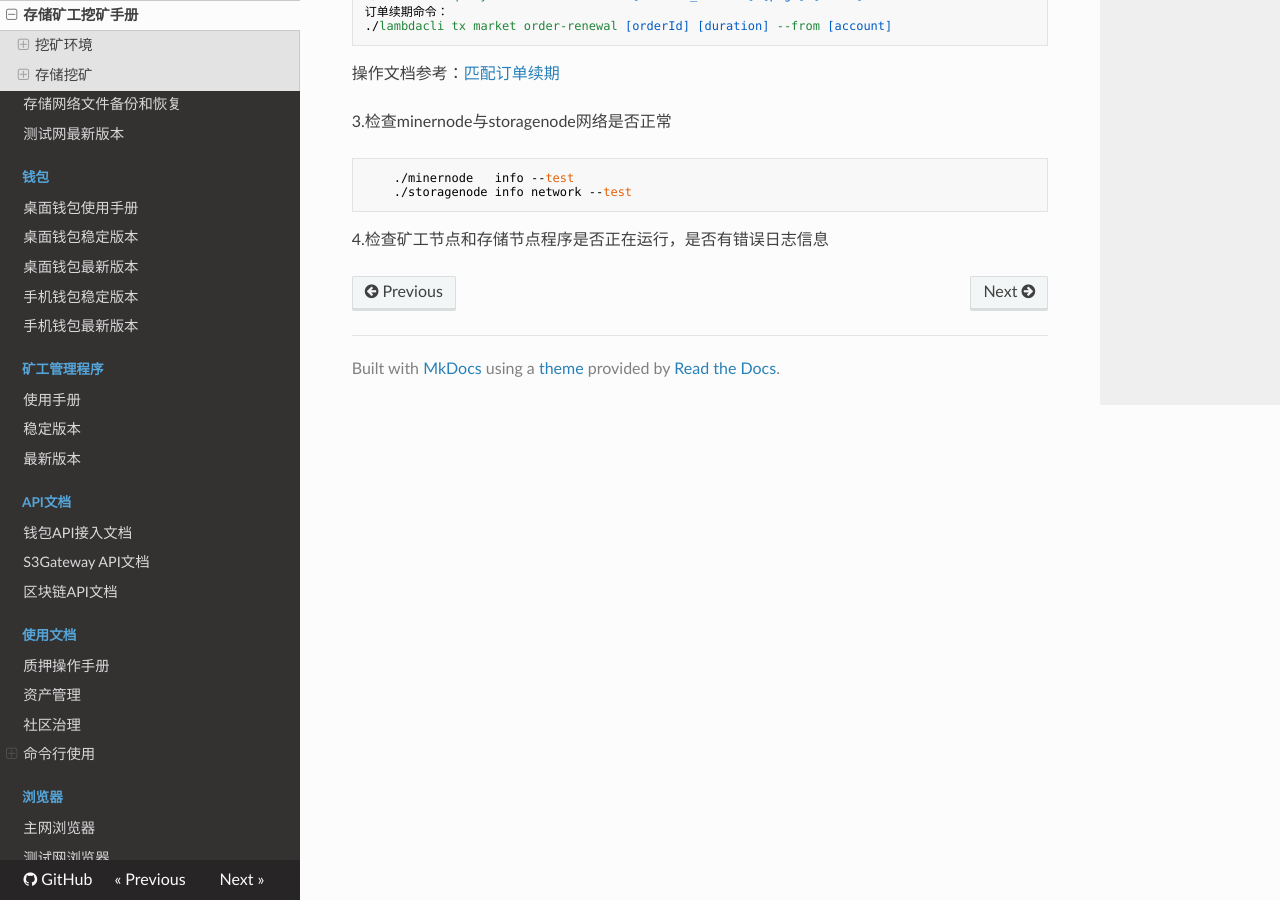
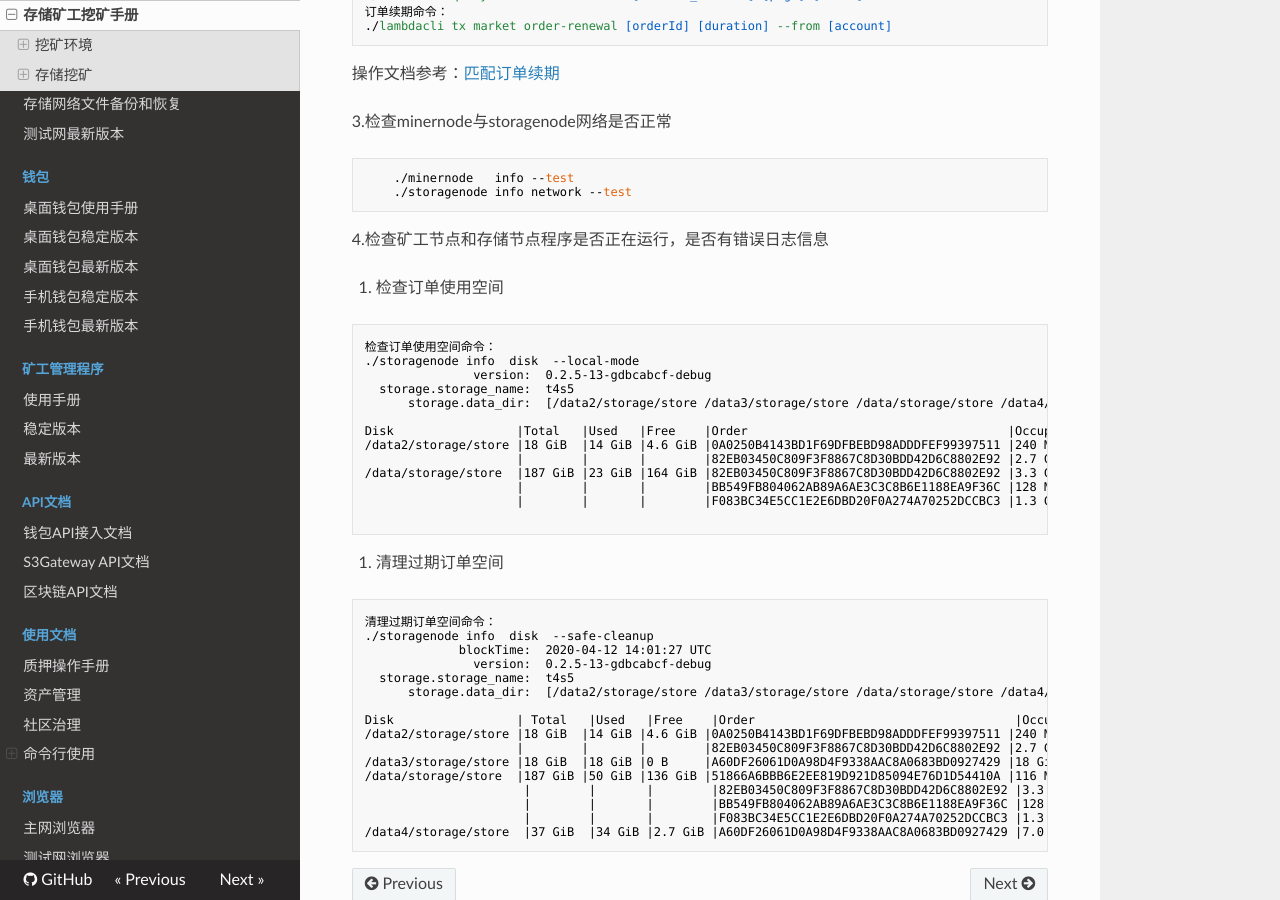
Before and after one commit to fireagainsmile/launch, an MkDocs documentation site: the page built from docs/Lambda-Store-and-Mining.md, in a window 1280 px wide and 900 px high, scrolled down 4338 px. Built offline with MkDocs 1.6.1, drawn with Linux system fonts in a browser that asks for light colours; nearby versions of some CDN libraries.

Commit message:
Update Lambda-Store-and-Mining.md

````diff
--- a/docs/Lambda-Store-and-Mining.md
+++ b/docs/Lambda-Store-and-Mining.md
@@ -134,3 +134,39 @@ data_dir = [ "磁盘1", "磁盘2", "磁盘N"]
 ```
 
 4.检查矿工节点和存储节点程序是否正在运行，是否有错误日志信息
+
+5. 检查订单使用空间
+```
+检查订单使用空间命令：
+./storagenode info  disk  --local-mode
+               version:  0.2.5-13-gdbcabcf-debug
+  storage.storage_name:  t4s5
+      storage.data_dir:  [/data2/storage/store /data3/storage/store /data/storage/store /data4/store]
+
+Disk                 |Total   |Used   |Free    |Order                                    |Occupied |SafeCleanup?
+/data2/storage/store |18 GiB  |14 GiB |4.6 GiB |0A0250B4143BD1F69DFBEBD98ADDDFEF99397511 |240 MiB  |false
+                     |        |       |        |82EB03450C809F3F8867C8D30BDD42D6C8802E92 |2.7 GiB  |false
+/data/storage/store  |187 GiB |23 GiB |164 GiB |82EB03450C809F3F8867C8D30BDD42D6C8802E92 |3.3 GiB  |false
+                     |        |       |        |BB549FB804062AB89A6AE3C3C8B6E1188EA9F36C |128 MiB  |false
+                     |        |       |        |F083BC34E5CC1E2E6DBD20F0A274A70252DCCBC3 |1.3 GiB  |false
+
+```
+6. 清理过期订单空间
+```
+清理过期订单空间命令：
+./storagenode info  disk  --safe-cleanup
+             blockTime:  2020-04-12 14:01:27 UTC
+               version:  0.2.5-13-gdbcabcf-debug
+  storage.storage_name:  t4s5
+      storage.data_dir:  [/data2/storage/store /data3/storage/store /data/storage/store /data4/storage/store]
+
+Disk                 | Total   |Used   |Free    |Order                                    |Occupied |SafeCleanup?
+/data2/storage/store |18 GiB  |14 GiB |4.6 GiB |0A0250B4143BD1F69DFBEBD98ADDDFEF99397511 |240 MiB  |false
+                     |        |       |        |82EB03450C809F3F8867C8D30BDD42D6C8802E92 |2.7 GiB  |false
+/data3/storage/store |18 GiB  |18 GiB |0 B     |A60DF26061D0A98D4F9338AAC8A0683BD0927429 |18 GiB   |true
+/data/storage/store  |187 GiB |50 GiB |136 GiB |51866A6BBB6E2EE819D921D85094E76D1D54410A |116 MiB  |true
+                      |        |       |        |82EB03450C809F3F8867C8D30BDD42D6C8802E92 |3.3 GiB  |false
+                      |        |       |        |BB549FB804062AB89A6AE3C3C8B6E1188EA9F36C |128 MiB  |false
+                      |        |       |        |F083BC34E5CC1E2E6DBD20F0A274A70252DCCBC3 |1.3 GiB  |false
+/data4/storage/store  |37 GiB  |34 GiB |2.7 GiB |A60DF26061D0A98D4F9338AAC8A0683BD0927429 |7.0 GiB  |true
+```
````
